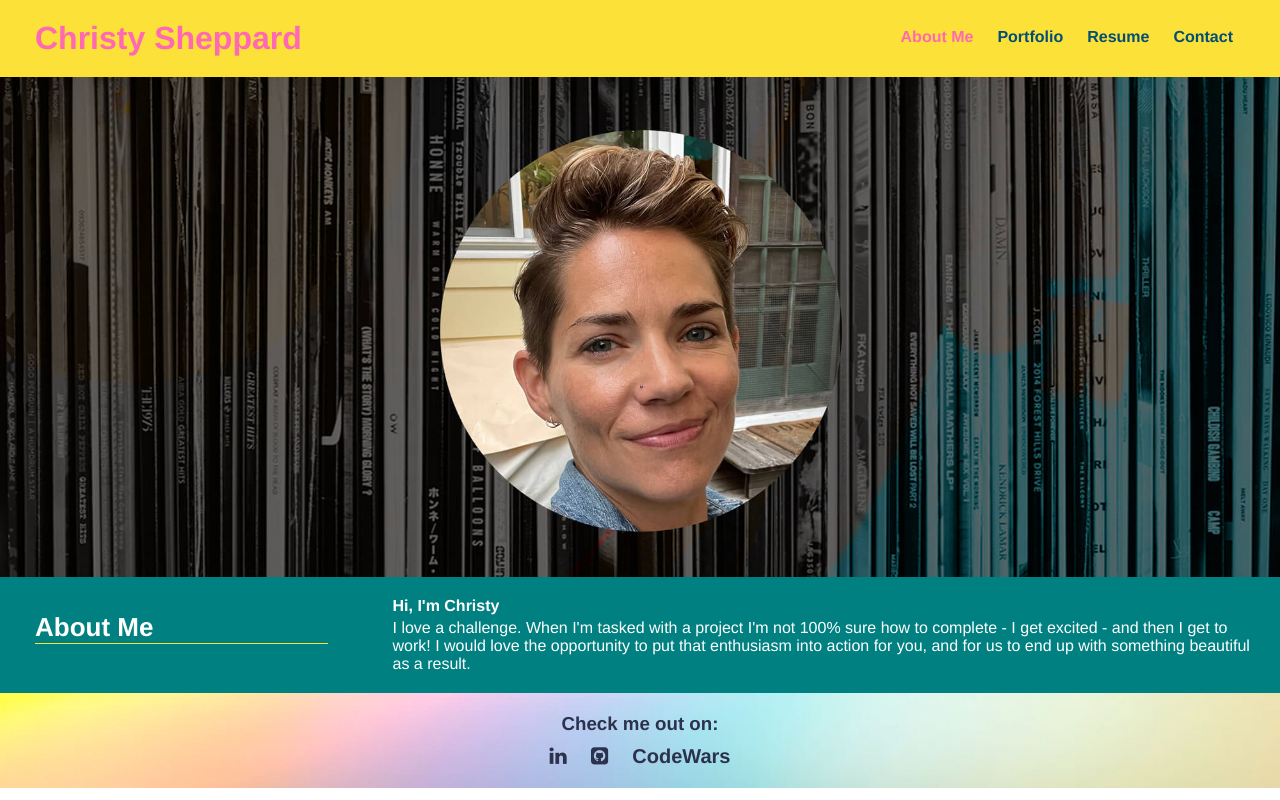
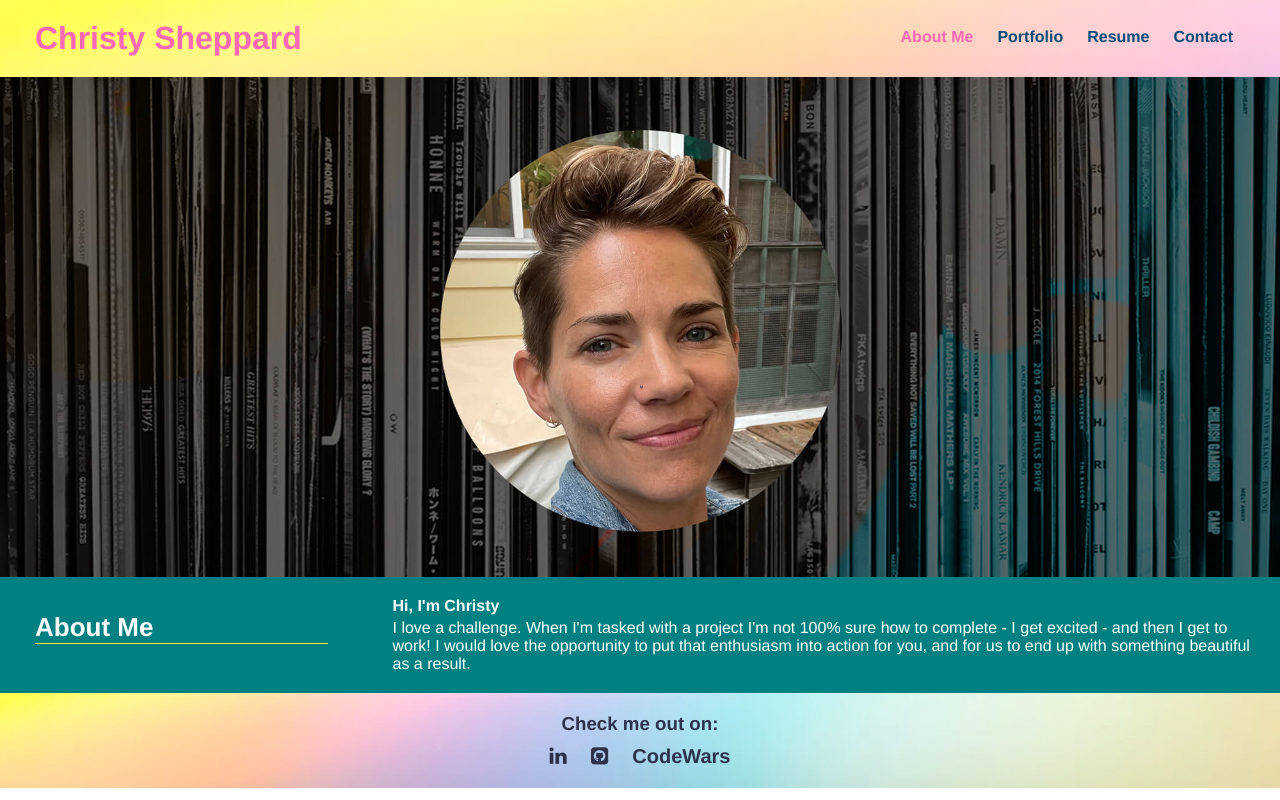
Before and after one commit to cshepscorp/react-portfolio, a React (Create React App) app: page / in a window 1280 px wide. Built offline with nearby package versions, Linux system fonts and the light colour scheme.

Commit message:
image update

```diff
--- a/src/index.css
+++ b/src/index.css
@@ -29,7 +29,9 @@ a {
 /* header and nav styles */
 header {
   padding: 20px 35px;
-  background-color: var(--tertiary-color);
+  /* background-color: var(--tertiary-color);
+   */
+  background-image: url("../public/images/footer-grad-bow.jpeg");
   display: flex;
   justify-content: space-between;
   flex-wrap: wrap;
@@ -155,7 +157,10 @@ form {
 }
 
 .card:hover {
-  background: linear-gradient(rgba(255, 255, 255, 0.5), rgba(255, 255, 255, 0.5));
+  background: linear-gradient(
+    rgba(255, 255, 255, 0.5),
+    rgba(255, 255, 255, 0.5)
+  );
   background-size: cover;
   background-position: center;
   background-blend-mode: multiply;
```
